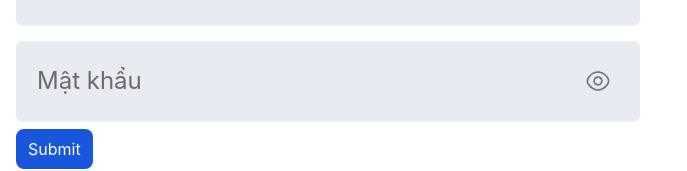
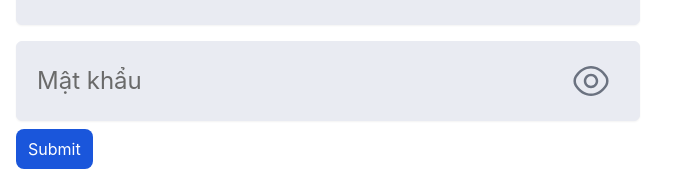
Before and after one commit to codeclubvn/erp-client, a React (Vite) app: page /signup in a window 1280 px wide. Shown: the part 191-362 px from the top of the page, without its empty margins (0-687 px from the left). Built offline with nearby package versions, Linux system fonts and the light colour scheme.

Commit message:
feat: done form

```diff
--- a/src/components/Button/Button.tsx
+++ b/src/components/Button/Button.tsx
@@ -16,7 +16,7 @@ type ButtonColor = (typeof ButtonColors)[number]
 
 export const buttonVariants = tv({
     base: [
-        'inline-flex flex-row content-center items-center gap-2 rounded-lg px-3 py-2 align-top text-white',
+        'inline-flex flex-row content-center items-center gap-2 rounded-lg px-3 py-2 align-top text-white select-none',
     ],
     variants: {
         size: {
--- a/src/components/Input/Input.tsx
+++ b/src/components/Input/Input.tsx
@@ -21,11 +21,11 @@ const styles = tv({
             'peer-focus:top-6 peer-focus:text-base peer-focus:text-mint-green',
         ],
         startDecorator: [
-            'absolute inset-y-0 flex items-center left-7 pointer-events-none text-gray-500 btn-icon ',
+            'absolute inset-y-0 flex items-center left-7 text-gray-500 btn-icon ',
             'peer-focus:text-mint-green',
         ],
         endDecorator: [
-            'absolute inset-y-0 flex items-center right-7 pointer-events-none text-gray-500 btn-icon ',
+            'absolute inset-y-0 flex items-center right-7 text-gray-500 btn-icon ',
             'peer-focus:text-mint-green',
         ],
     },
--- a/src/screens/SignUp/SignUp.tsx
+++ b/src/screens/SignUp/SignUp.tsx
@@ -1,19 +1,15 @@
-import { Eye } from 'lucide-react'
 import { Button, FormControl, FormHelperText, Input } from '../../components'
 import { useForm } from 'react-hook-form'
-import { IconEyeOutline } from '../../icons'
+import { PasswordInput } from './components/PasswordButton'
 
 export const SignUp = () => {
     const {
         register,
         handleSubmit,
-        watch,
         formState: { errors },
     } = useForm()
 
-    const onSubmit = (data) => console.log(data)
-
-    console.log('duy watch', errors, watch('input')) // watch input value by passing the name of it
+    const onSubmit = (data) => console.log('duy submit', data)
 
     return (
         <div className="p-4">
@@ -21,11 +17,11 @@ export const SignUp = () => {
             <form className="w-1/2 space-y-2" onSubmit={handleSubmit(onSubmit)}>
                 <div className="flex  flex-col space-y-4">
                     <div className="flex space-x-7">
-                        <FormControl error={!!errors.input}>
+                        <FormControl error={!!errors.name}>
                             <Input
                                 placeholder="Tên"
                                 defaultValue=""
-                                {...register('input', { required: true })}
+                                {...register('name', { required: true })}
                             />
                             {errors.input && (
                                 <FormHelperText className="text-red-600">
@@ -33,19 +29,25 @@ export const SignUp = () => {
                                 </FormHelperText>
                             )}
                         </FormControl>
-                        <FormControl>
-                            <Input placeholder="Họ" defaultValue="" />
+                        <FormControl error={!!errors.last}>
+                            <Input
+                                placeholder="Họ"
+                                defaultValue=""
+                                {...register('last', { required: true })}
+                            />
                         </FormControl>
                     </div>
-                    <FormControl>
-                        <Input placeholder="Tên đăng nhập" defaultValue="" />
+                    <FormControl error={!!errors.username}>
+                        <Input
+                            placeholder="Tên đăng nhập"
+                            defaultValue=""
+                            {...register('username', { required: true })}
+                        />
                     </FormControl>
-                    <FormControl>
-                        <Input
-                            placeholder="Mật khẩu"
+                    <FormControl error={!!errors.password}>
+                        <PasswordInput
                             defaultValue=""
-                            type="password"
-                            endDecorator={IconEyeOutline}
+                            {...register('password', { required: true })}
                         />
                     </FormControl>
                 </div>
--- /dev/null
+++ b/src/screens/SignUp/components/PasswordButton.tsx
@@ -0,0 +1,30 @@
+import { forwardRef, useState } from 'react'
+import { Input } from '../../../components'
+import { IconEyeOutline } from '../../../icons'
+
+type Props = {} & React.ComponentProps<typeof Input>
+export const PasswordInput = forwardRef<HTMLInputElement, Props>(
+    (props: Props, ref) => {
+        const [type, setType] = useState<'password' | 'text'>('password')
+
+        return (
+            <Input
+                {...props}
+                ref={ref}
+                placeholder="Mật khẩu"
+                defaultValue=""
+                type={type}
+                endDecorator={
+                    <span
+                        className="color-blue-200 z-10 h-10 w-10 cursor-pointer"
+                        onClick={() => {
+                            setType(type === 'password' ? 'text' : 'password')
+                        }}
+                    >
+                        {IconEyeOutline}
+                    </span>
+                }
+            />
+        )
+    },
+)
```
